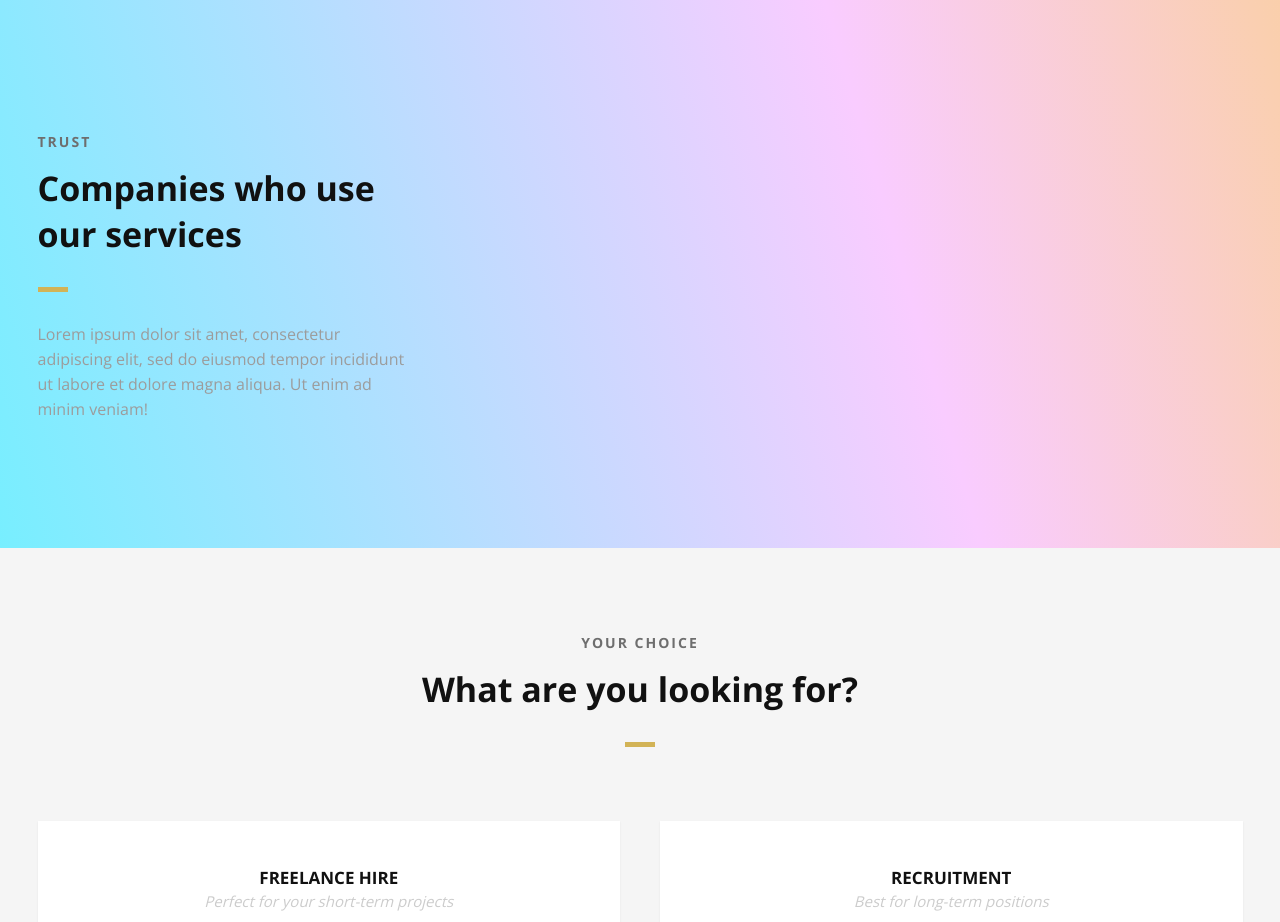
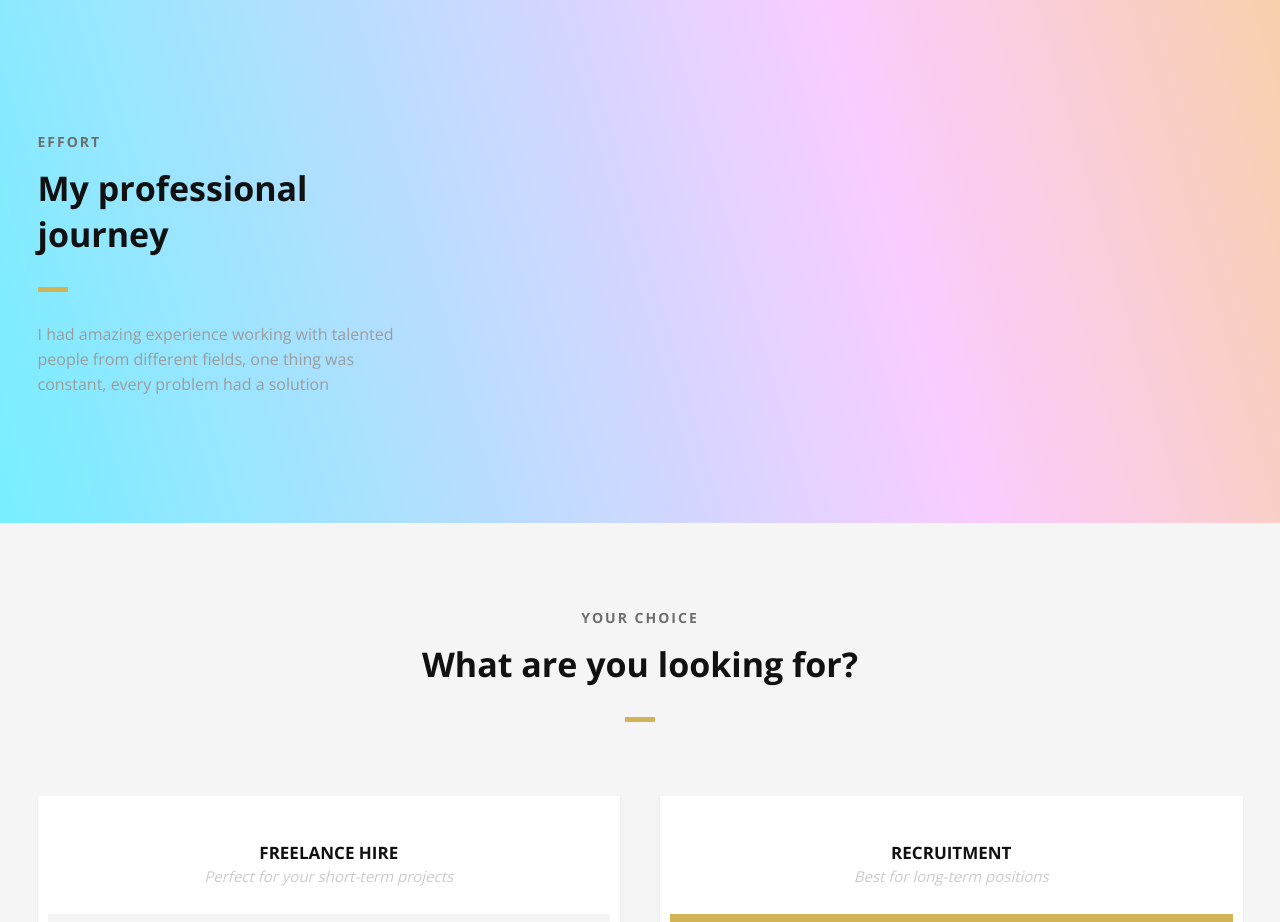
Before and after one commit to lemonazaur/personalWebsite, a plain HTML site: page index.html in a window 1280 px wide. Shown: the part 2880-3802 px from the top of the page. Drawn offline with nearby package versions, Linux system fonts and the light colour scheme.

Commit message:
update section header

```diff
--- a/index.html
+++ b/index.html
@@ -324,11 +324,10 @@
             <div class="col-3">
 
                 <div class="section-heading">
-                    <h3>TRUST</h3>
-                    <h2 class="section-title">Companies who use our services</h2>
-                    <p class="section-subtitle">Lorem ipsum dolor sit amet, consectetur adipiscing elit, sed do
-                        eiusmod
-                        tempor incididunt ut labore et dolore magna aliqua. Ut enim ad minim veniam!</p>
+                    <h3>EFFORT</h3>
+                    <h2 class="section-title">My professional journey</h2>
+                    <p class="section-subtitle">I had amazing experience working with talented people
+                        from different fields, one thing was constant, every problem had a solution</p>
                 </div>
 
             </div>
```
